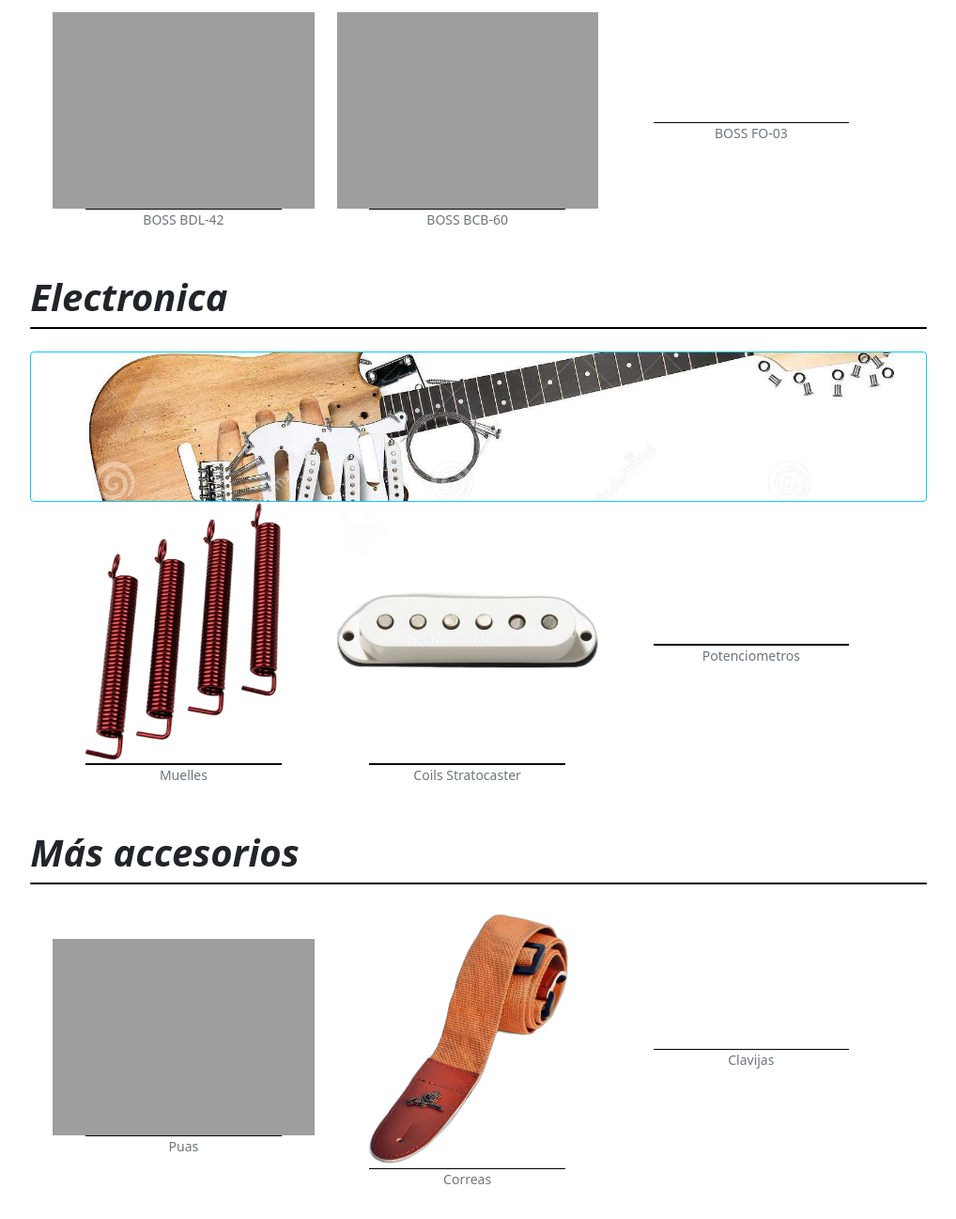
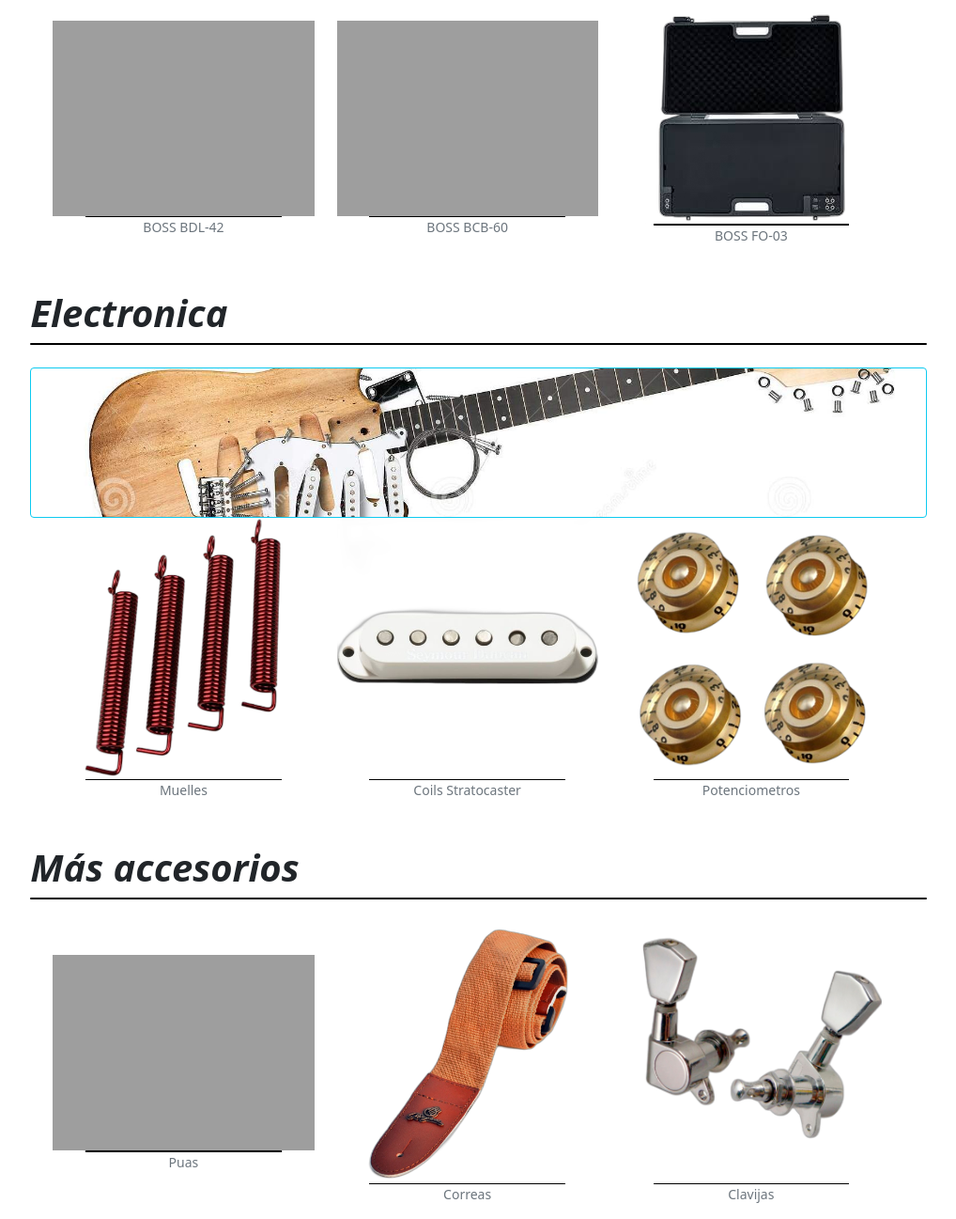
Before and after one commit to ivangarcilazo/paginas-web-guitarras-Ivan-Lautaro-Garcilazo, a plain HTML site: page paginas-html/accesorios.html in a window 1280 px wide. Shown: the part 1123-2420 px from the top of the page at 94% size, without its empty margins (221-1239 px from the left). Drawn offline with Linux system fonts and the light colour scheme; the site is published under a folder, as on GitHub Pages, so addresses that start at the root find nothing.

```diff
--- a/paginas-html/accesorios.html
+++ b/paginas-html/accesorios.html
@@ -101,7 +101,7 @@
                                 <figcaption class="figure-caption text-end hover__txt_footer__acc__acc">Boss DS-2</figcaption>
                             </div>
                             <div class="container-fluid col-sm-4 col-12 hover__container__acc__acc d-flex flex-column align-items-center">
-                                <a href=""><img class="img-fluid" src="/assets/pagina__accesorios/section_pedales/super chorus.png" alt=""></a>
+                                <a href=""><img class="img-fluid" src="../assets/pagina__accesorios/section_pedales/super chorus.png" alt=""></a>
                                 <div class="hover__linea__acc__acc w-75"></div>
                                 <figcaption class="figure-caption text-end hover__txt_footer__acc__acc">Boss CE-3</figcaption>
                             </div>
@@ -130,7 +130,7 @@
                         </div>
 
                         <div class="container-fluid col-sm-4 col-12 hover__container__acc__acc  d-flex flex-column justify-content-center align-items-center ">
-                            <a href=""><img class="img-fluid" src="/assets/pagina__accesorios/section_pedalboards/pedalboard_3.jpg" alt=""></a>
+                            <a href=""><img class="img-fluid" src="../assets/pagina__accesorios/section_pedalboards/pedalboard_3.jpg" alt=""></a>
                             <div class="hover__linea__acc__acc w-75"></div>
                             <figcaption class="figure-caption text-end hover__txt_footer__acc__acc">BOSS FO-03</figcaption>
                         </div>
@@ -158,7 +158,7 @@
                         </div>
 
                         <div class="container-fluid col-sm-4 col-12 hover__container__acc__acc d-flex flex-column align-items-center">
-                            <a href=""><img class="img-fluid" src="/assets/pagina__accesorios/section_electronica/potenciometro_guitarras.jpg" alt=""></a>
+                            <a href=""><img class="img-fluid" src="../assets/pagina__accesorios/section_electronica/potenciometro_guitarras.jpg" alt=""></a>
                             <div class="hover__linea__acc__acc w-75"></div>
                             <figcaption class="figure-caption text-end  hover__txt_footer__acc__acc">Potenciometros</figcaption>
                         </div>
@@ -185,7 +185,7 @@
                         </div>
 
                         <div class="container-fluid col-sm-4 col-12 hover__container__acc__acc d-flex flex-column align-items-center">
-                            <a href=""><img class="img-fluid" src="/assets/pagina__accesorios/section_puas/clavijas_3.jpg" alt=""></a>
+                            <a href=""><img class="img-fluid" src="../assets/pagina__accesorios/section_puas/clavijas_3.jpg" alt=""></a>
                             <div class="hover__linea__acc__acc w-75"></div>
                             <figcaption class="figure-caption text-end hover__txt_footer__acc__acc">Clavijas</figcaption>
                         </div>
```
